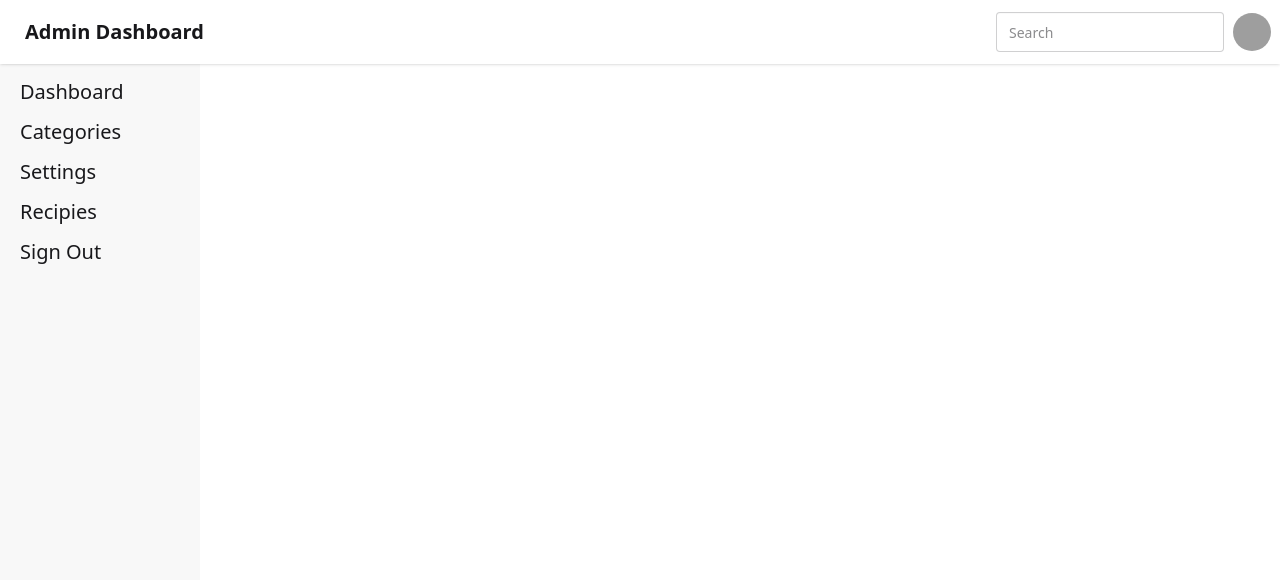
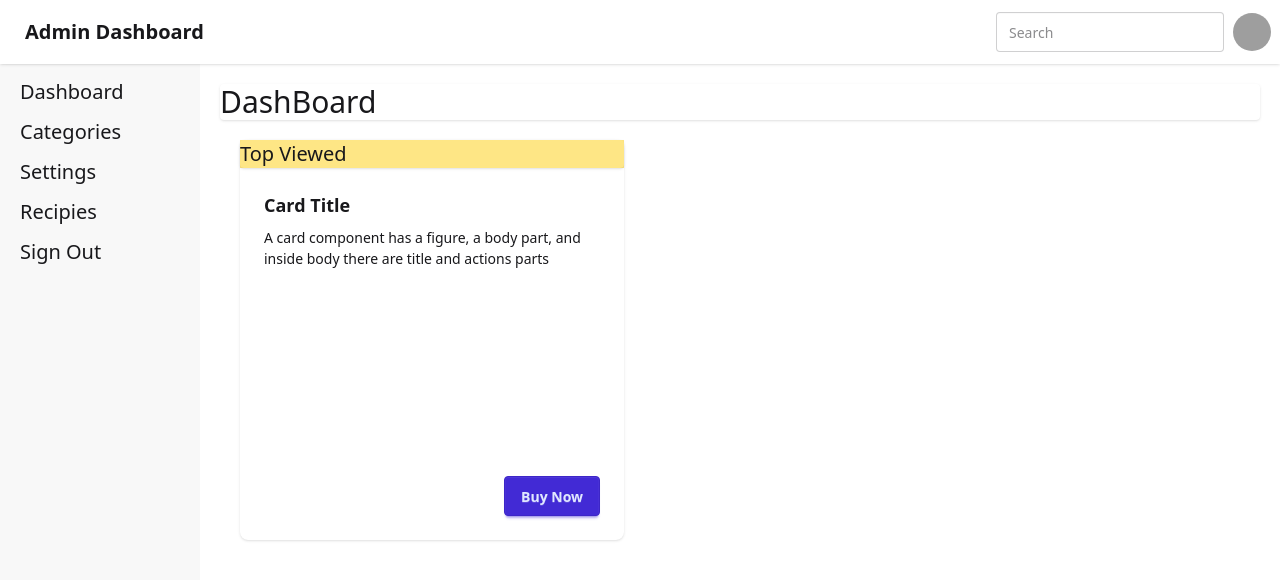
Before and after one commit to arnobfintech07/Admin-Dashboard-For-Recipe, a React (Vite) app: page /dashboard in a window 1280 px wide. Shown: the top 580 px of the page. Built offline with nearby package versions, Linux system fonts and the light colour scheme; grey boxes are pictures that could not be loaded.

Commit message:
Dashboard updated

```diff
--- a/src/Pages/Dashboard.jsx
+++ b/src/Pages/Dashboard.jsx
@@ -1,12 +1,32 @@
-import Navbar from "../Components/Navbar"
-import SideBar from "../Components/SideBar"
-function Dashboard(){
-  return(
+import Navbar from "../Components/Navbar";
+import SideBar from "../Components/SideBar";
+function Dashboard() {
+  return (
     <div>
-       <Navbar/>
-       <SideBar/>
+      <Navbar />
+      <div className="flex flex-row">
+        <SideBar />
+        <div className="m-5 flex-1  h-4">
+          <h1 className=" text-3xl rounded shadow">DashBoard</h1>
+          <div className="card bg-base-100 h-100 w-96 shadow-sm m-5">
+            <div className="bg-amber-200">
+                  <h1 className=" text-xl rounded shadow">Top Viewed</h1>
 
+            </div>
+            <div className="card-body">
+              <h2 className="card-title">Card Title</h2>
+              <p>
+                A card component has a figure, a body part, and inside body
+                there are title and actions parts
+              </p>
+              <div className="card-actions justify-end">
+                <button className="btn btn-primary">Buy Now</button>
+              </div>
+            </div>
+          </div>
+        </div>
+      </div>
     </div>
-  )
+  );
 }
-export default Dashboard
+export default Dashboard;
```
